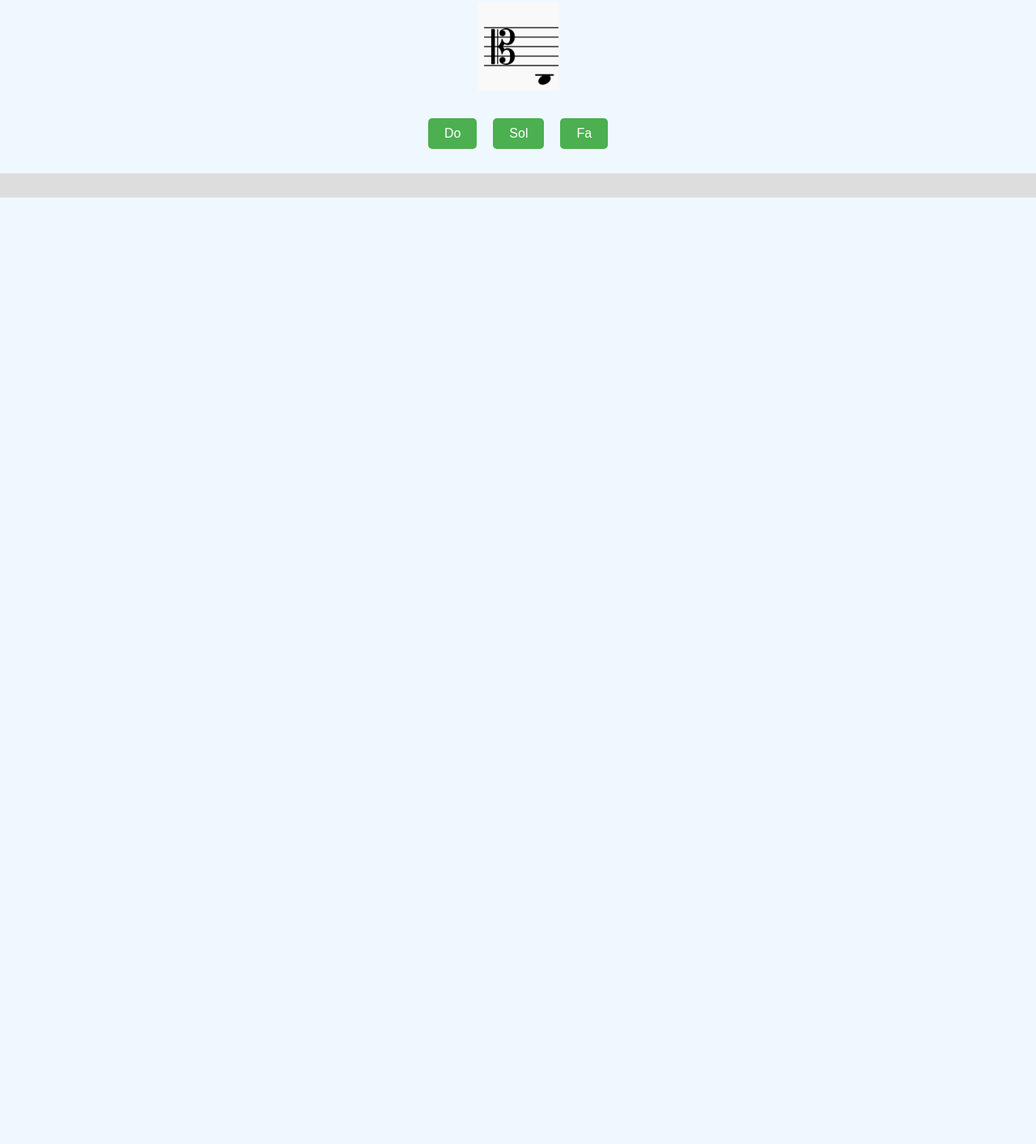
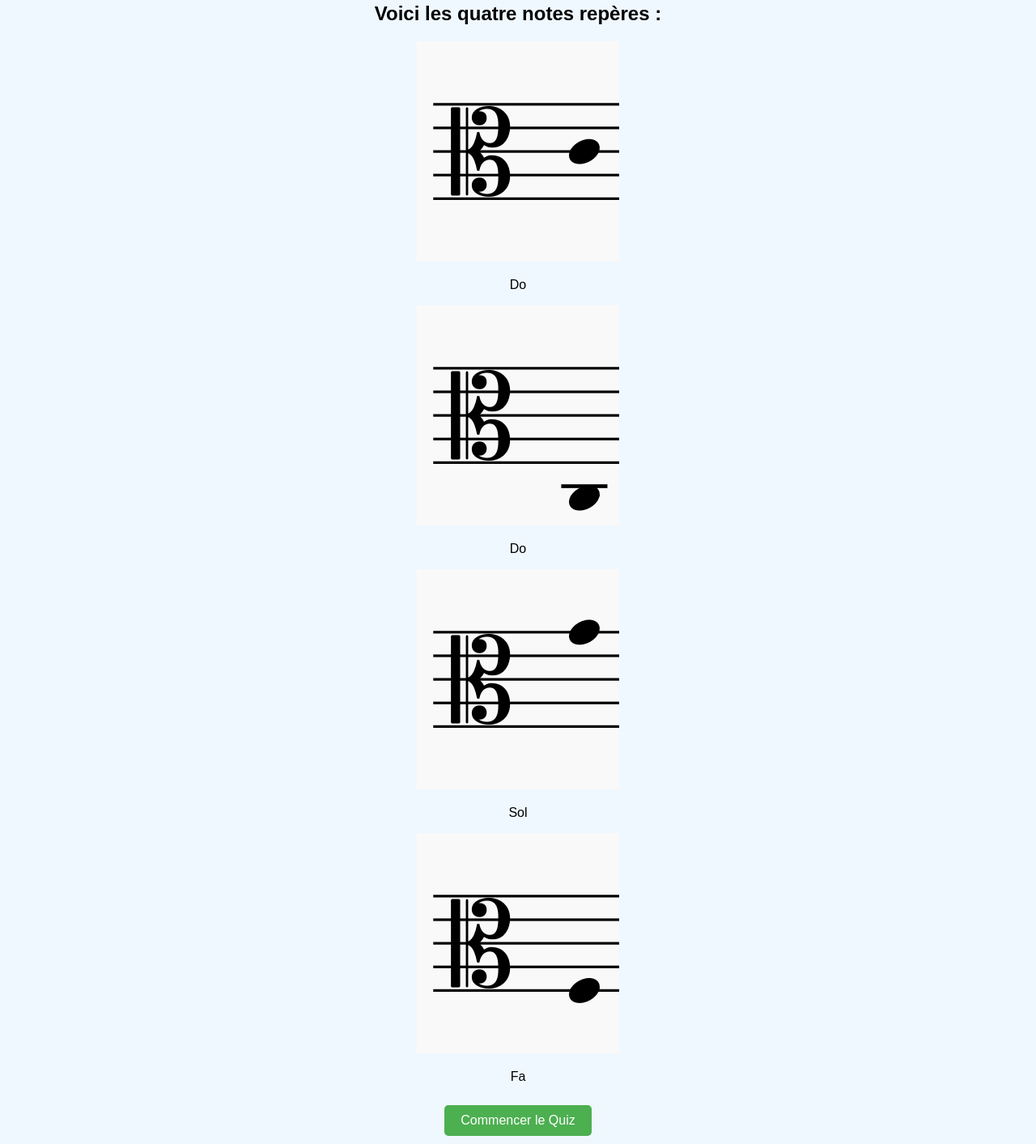
Before and after one commit to fredalto/lecturedenotes, a plain HTML site: page ut3_niveau1.html in a window 1280 px wide. Shown: the part 77-1490 px from the top of the page at 81% size. Before the commit the page ends 800 px from the top, so only its background shows below. Drawn offline with Linux system fonts and the light colour scheme.

Commit message:
Update ut3_niveau1.html

```diff
--- a/ut3_niveau1.html
+++ b/ut3_niveau1.html
@@ -8,6 +8,28 @@
 </head>
 <body>
     <h1>Niveau 1 - Clé d'Ut3</h1>
+    <div id="note-reference">
+        <h2>Voici les quatre notes repères :</h2>
+        <div class="note">
+            <img src="Images/ut3/C4.png" alt="Do4">
+            <p>Do</p>
+        </div>
+        <div class="note">
+            <img src="Images/ut3/C3.png" alt="Do3">
+            <p>Do</p>
+        </div>
+        <div class="note">
+            <img src="Images/ut3/G4.png" alt="Sol4">
+            <p>Sol</p>
+        </div>
+        <div class="note">
+            <img src="Images/ut3/F3.png" alt="Fa3">
+            <p>Fa</p>
+        </div>
+        <button id="start-quiz">Commencer le Quiz</button>
+    </div>
+
+    <div id="quiz-section" style="display: none;">
         <div id="note-display">
             <img id="note-image" src="" alt="Note">
         </div>
@@ -19,6 +41,8 @@
             <div id="progress-bar"></div>
         </div>
         <div id="score-display"></div>
+    </div>
+
     <script src="ut3_niveau1.js"></script>
 </body>
 </html>
```
Lines whose indentation alone changed are shown as unchanged.
